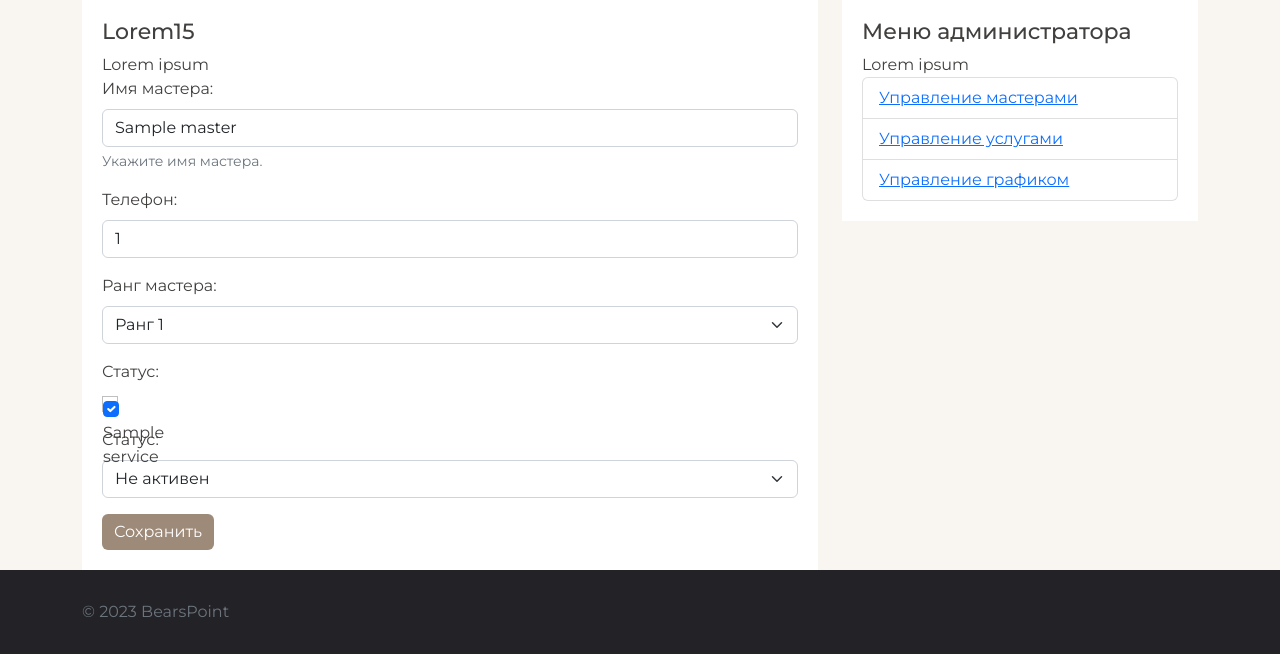
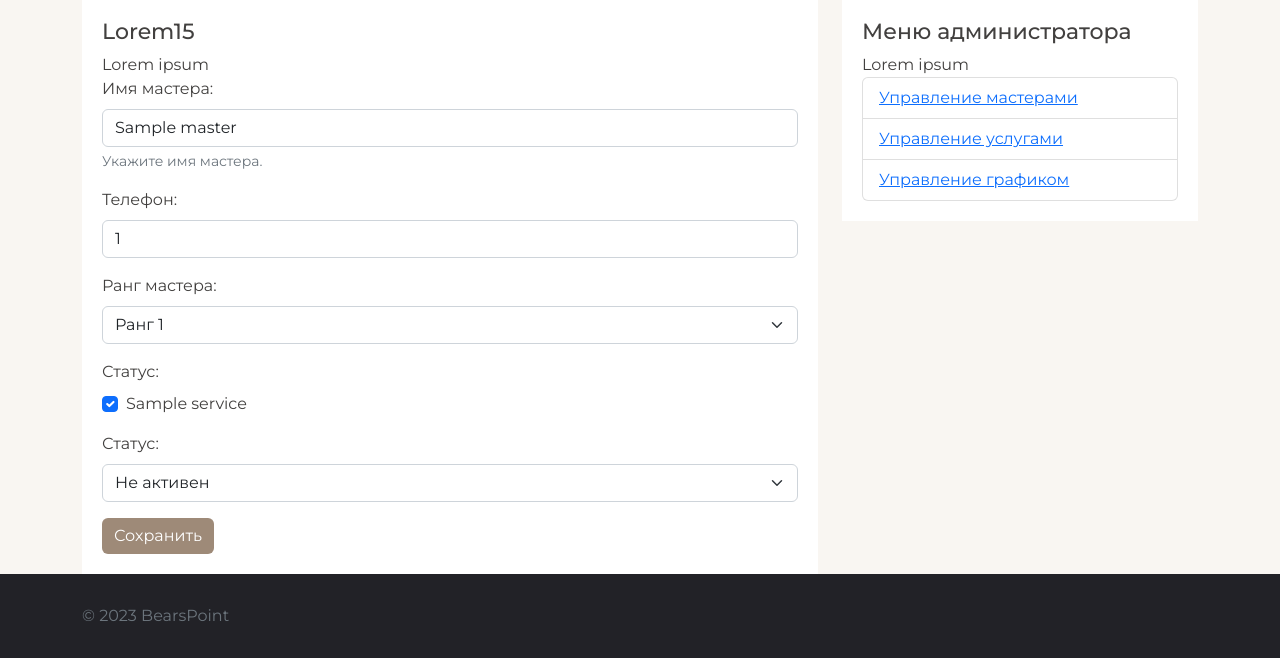
Before and after one commit to ElveeBolt/bearspoint, a Django app: page /user/manager/masters/1 in a window 1280 px wide. Shown: the part 167-825 px from the top of the page. Run offline with Django 4.2, Linux system fonts and the light colour scheme; tables that the repository leaves empty hold one stand-in row (values such as "Sample post"); some libraries are stand-ins or nearby versions.

Commit message:
Refactoring master services widget

```diff
--- a/templates/user/manager/master.html
+++ b/templates/user/manager/master.html
@@ -32,8 +32,12 @@
                     </div>
                     <div class="mb-3">
                         <label for="{{ form.service.auto_id }}" class="form-label">{{ form.service.label }}</label>
-                        {{ form.service }}
-                        <div class="form-text">{{ form.service.help_text }}</div>
+                        {% for pk, service in form.service.field.widget.choices %}
+                            <div class="form-check">
+                                <input id="{{ form.service.name }}_{{ pk }}" class="form-check-input" type="checkbox" name="{{ form.service.name }}" value="{{ pk }}" {% if pk in form.service.value %} checked="checked" {% endif %}>
+                                <label class="form-check-label" for="{{ form.service.name }}_{{ pk }}">{{ service }}</label>
+                            </div>
+                        {% endfor %}
                     </div>
                     <div class="mb-3">
                         <label for="{{ form.status.auto_id }}" class="form-label">{{ form.status.label }}</label>
```
